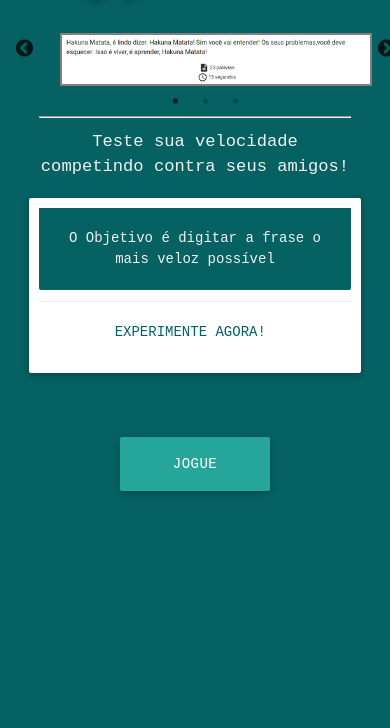
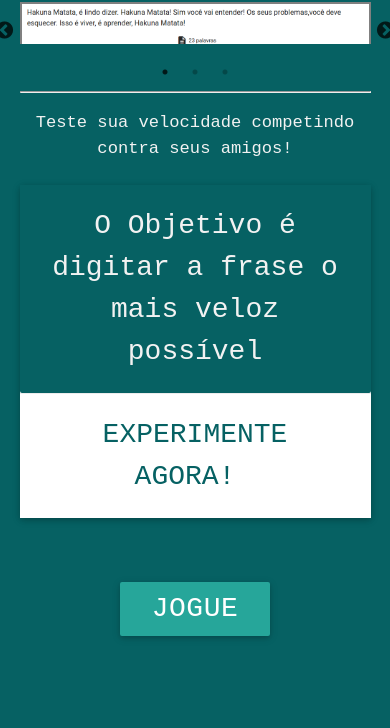
Before and after one commit to brunom764/TyperGame, a plain HTML site: page public/index.html in a window 390 px wide. Shown: the part 116-844 px from the top of the page. Drawn offline with Linux system fonts and the light colour scheme.

Commit message:
Update index.css

```diff
--- a/public/css/index.css
+++ b/public/css/index.css
@@ -40,6 +40,6 @@
 
 @media screen and (max-width:1000px) {
     *{
-        margin: .75rem;
+        font-size: 2rem
     }
 }
```
